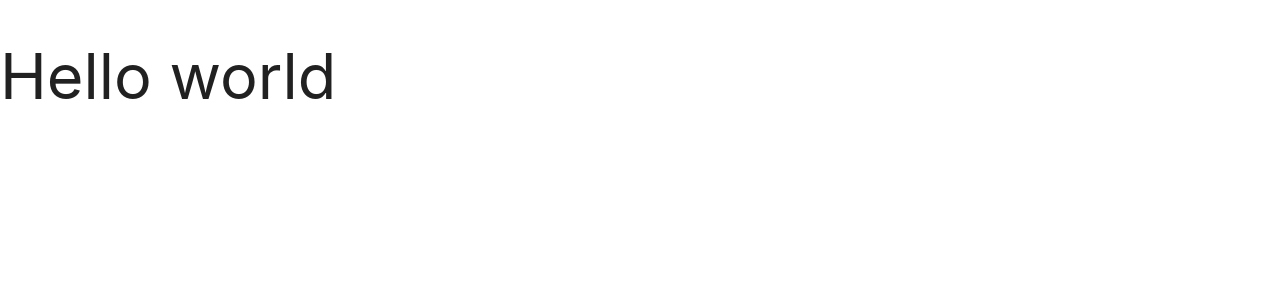
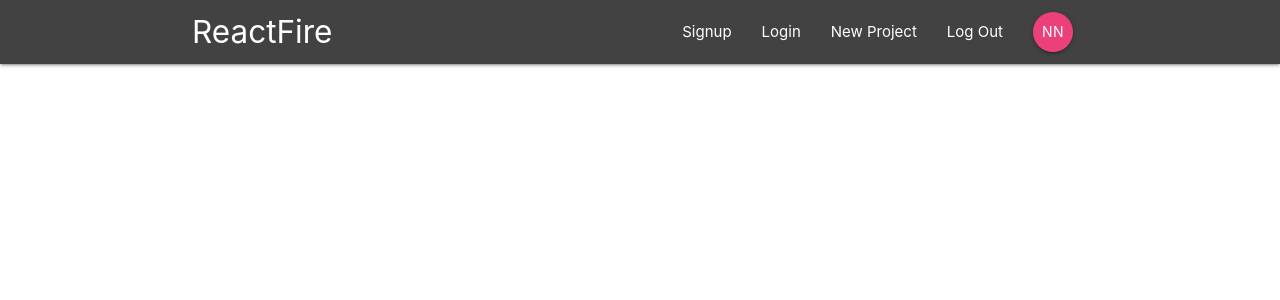
Before and after one commit to kkwokwai22/react_fire, a React (Create React App) app: page / in a window 1280 px wide. Shown: the top 300 px of the page. Built offline with nearby package versions, Linux system fonts and the light colour scheme.

Commit message:
finish navbar

```diff
--- a/src/App.js
+++ b/src/App.js
@@ -1,12 +1,13 @@
 import React, { Component } from "react";
 import { BrowserRouter } from "react-router-dom";
+import Navbar from "./components/layout/Navbar";
 
 class App extends Component {
   render() {
     return (
       <BrowserRouter>
         <div className="App">
-          <h1>Hello world</h1>
+          <Navbar />
         </div>
       </BrowserRouter>
     );
--- a/src/components/layout/Navbar.js
+++ b/src/components/layout/Navbar.js
@@ -0,0 +1,20 @@
+import React from "react";
+import { Link } from "react-router-dom";
+import SignedInLinks from "./SignedInLinks";
+import SignedOutLinks from "./SignedOutLinks";
+
+const Navbar = () => {
+  return (
+    <nav className="nav-wrapper grey darken-3">
+      <div className="container">
+        <Link to="/" className="brand-logo">
+          ReactFire
+        </Link>
+        <SignedInLinks />
+        <SignedOutLinks />
+      </div>
+    </nav>
+  );
+};
+
+export default Navbar;
--- a/src/components/layout/SignedInLinks.js
+++ b/src/components/layout/SignedInLinks.js
@@ -0,0 +1,22 @@
+import React from "react";
+import { NavLink } from "react-router-dom";
+
+const SignedInLinks = () => {
+  return (
+    <ul className="right">
+      <li>
+        <NavLink to="/">New Project</NavLink>
+      </li>
+      <li>
+        <NavLink to="/">Log Out</NavLink>
+      </li>
+      <li>
+        <NavLink to="/" className="btn btn-floating pink lighten-1">
+          NN
+        </NavLink>
+      </li>
+    </ul>
+  );
+};
+
+export default SignedInLinks;
--- a/src/components/layout/SignedOutLinks.js
+++ b/src/components/layout/SignedOutLinks.js
@@ -0,0 +1,17 @@
+import React from "react";
+import { NavLink } from "react-router-dom";
+
+const SignedOutLinks = () => {
+  return (
+    <ul className="right">
+      <li>
+        <NavLink to="/">Signup</NavLink>
+      </li>
+      <li>
+        <NavLink to="/">Login</NavLink>
+      </li>
+    </ul>
+  );
+};
+
+export default SignedOutLinks;
```
